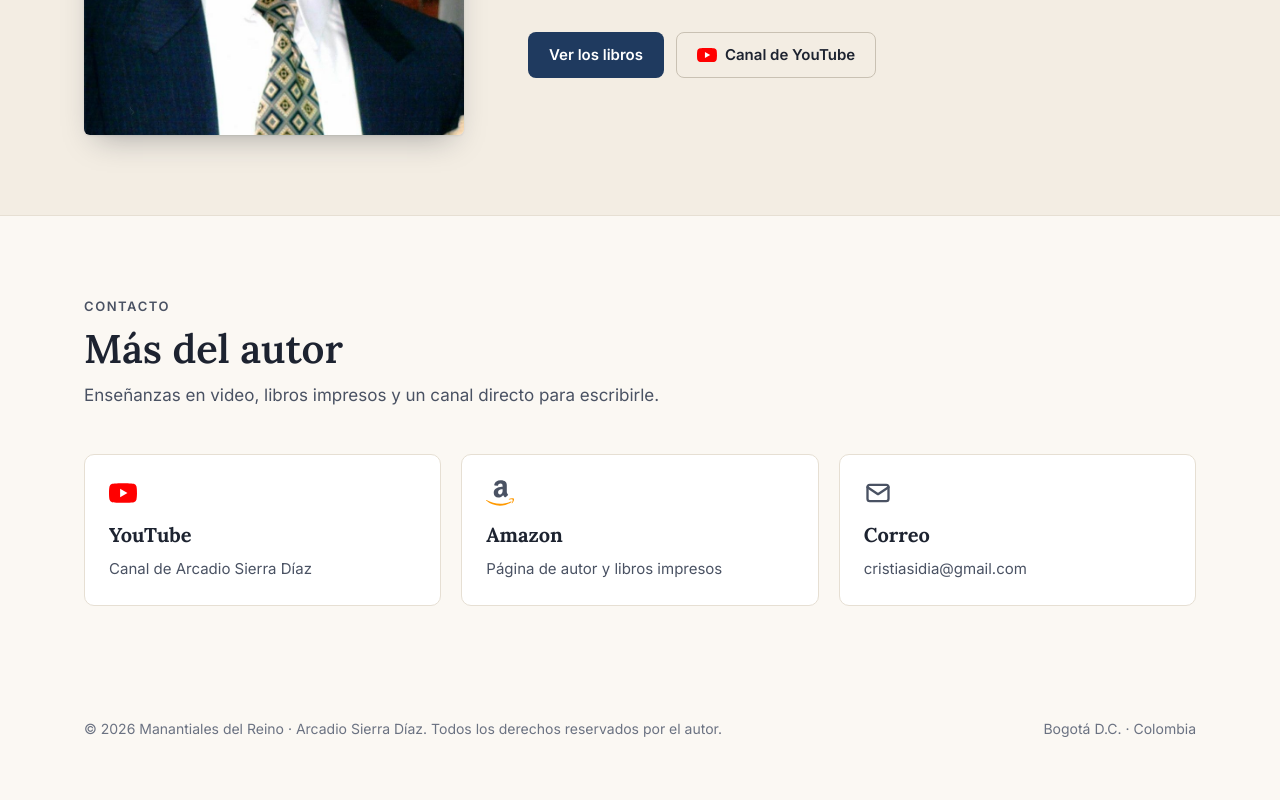
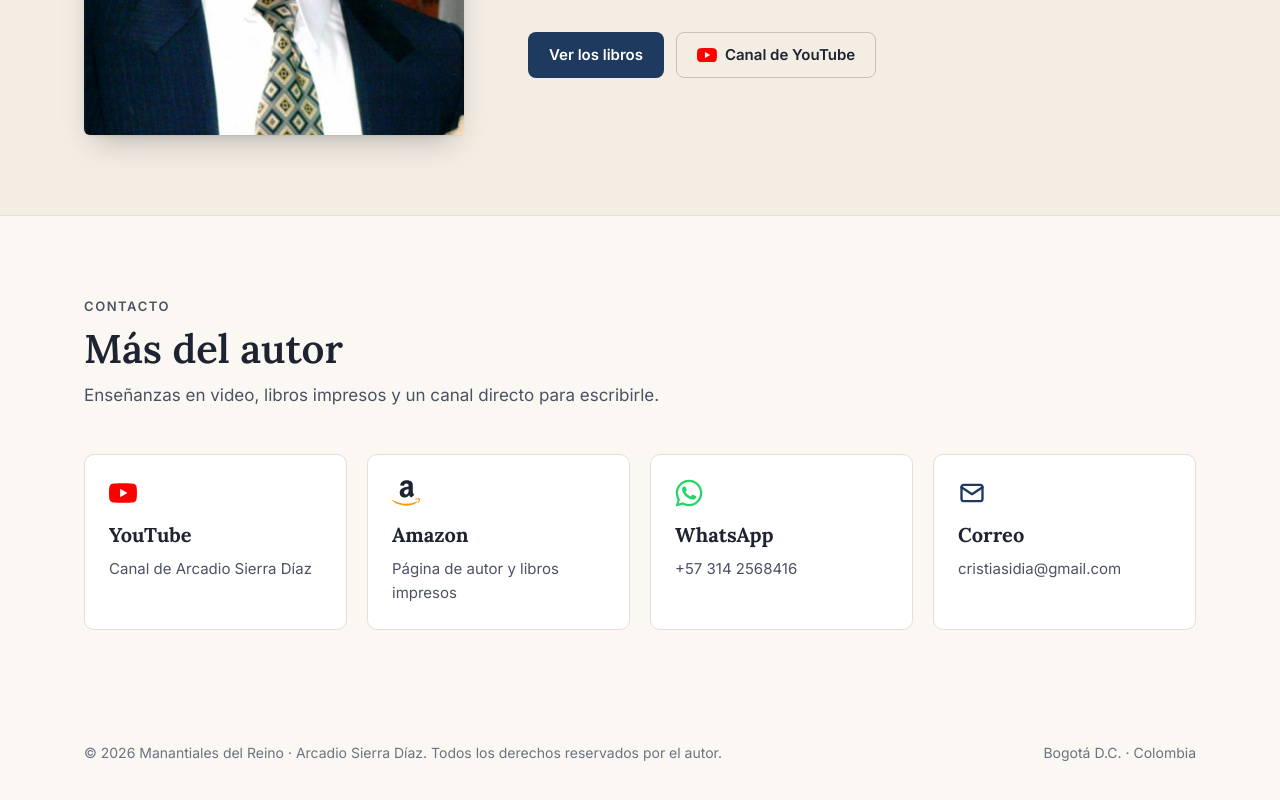
Before and after one commit to jonathanrchamorro/manantialesdelreino, a Next.js app: page / in a window 1280 px wide. Shown: the part 3649-4449 px from the top of the page. Built offline with nearby package versions, Linux system fonts and the light colour scheme; grey boxes are pictures that could not be loaded.

Commit message:
feat: add WhatsApp card to the contact section

```diff
--- a/src/app/globals.css
+++ b/src/app/globals.css
@@ -415,14 +415,18 @@ p {
   font-size: 20px;
 }
 
-.contact-icon {
+.contact-card .contact-icon {
   display: inline-flex;
   margin-bottom: 6px;
   color: var(--ink);
 }
 
-.contact-icon-mail {
+.contact-card .contact-icon-mail {
   color: var(--accent);
+}
+
+.contact-card .contact-icon-whatsapp {
+  color: #25d366;
 }
 
 .contact-card span {
--- a/src/app/page.tsx
+++ b/src/app/page.tsx
@@ -5,7 +5,7 @@ import SiteFooter from "@/components/SiteFooter";
 import BookActions from "@/components/BookActions";
 import VideoGallery from "@/components/VideoGallery";
 import { VIDEOS } from "@/data/videos";
-import { AmazonLogo, MailIcon, YouTubeLogo } from "@/components/Icons";
+import { AmazonLogo, MailIcon, WhatsAppLogo, YouTubeLogo } from "@/components/Icons";
 
 export default function Home() {
   return (
@@ -137,6 +137,13 @@ export default function Home() {
                 <strong>Amazon</strong>
                 <span>Página de autor y libros impresos</span>
               </a>
+              <a className="contact-card" href={AUTHOR.whatsapp.url} target="_blank" rel="noopener noreferrer">
+                <span className="contact-icon contact-icon-whatsapp">
+                  <WhatsAppLogo />
+                </span>
+                <strong>WhatsApp</strong>
+                <span>{AUTHOR.whatsapp.display}</span>
+              </a>
               <div className="contact-card">
                 <span className="contact-icon contact-icon-mail">
                   <MailIcon />
--- a/src/components/Icons.tsx
+++ b/src/components/Icons.tsx
@@ -93,3 +93,10 @@ export const MailIcon = ({ size = 28 }: IconProps) => (
     <path d="M3 7l9 6 9-6" />
   </svg>
 );
+
+// WhatsApp mark (Simple Icons, CC0). Uses currentColor so callers pick white or brand green.
+export const WhatsAppLogo = ({ size = 28 }: IconProps) => (
+  <svg width={size} height={size} viewBox="0 0 24 24" fill="currentColor" aria-hidden="true">
+    <path d="M17.47 14.38c-.3-.15-1.75-.86-2.02-.96-.27-.1-.47-.15-.67.15-.2.3-.77.96-.94 1.16-.17.2-.35.22-.64.07-.3-.15-1.25-.46-2.38-1.47-.88-.79-1.48-1.76-1.65-2.06-.17-.3-.02-.46.13-.6.13-.13.3-.35.45-.52.15-.17.2-.3.3-.5.1-.2.05-.37-.02-.52-.08-.15-.67-1.6-.92-2.2-.24-.58-.49-.5-.67-.5h-.57c-.2 0-.52.07-.79.37-.27.3-1.04 1.02-1.04 2.48s1.07 2.88 1.21 3.07c.15.2 2.1 3.2 5.08 4.49.71.31 1.26.49 1.7.62.71.23 1.36.2 1.87.12.57-.08 1.75-.71 2-1.4.25-.7.25-1.29.17-1.41-.07-.12-.27-.2-.57-.35zM12.05 21.5h-.01a9.43 9.43 0 0 1-4.8-1.32l-.35-.2-3.57.93.95-3.48-.22-.36a9.4 9.4 0 0 1-1.44-5.02c0-5.2 4.23-9.43 9.45-9.43 2.52 0 4.89.99 6.67 2.77a9.37 9.37 0 0 1 2.76 6.67c0 5.2-4.24 9.44-9.44 9.44zm8.03-17.47A11.3 11.3 0 0 0 12.05.7C5.79.7.7 5.79.7 12.04c0 2 .52 3.95 1.51 5.67L.6 23.6l6.02-1.58a11.33 11.33 0 0 0 5.42 1.38h.01c6.25 0 11.34-5.09 11.35-11.34 0-3.03-1.18-5.88-3.32-8.02z" />
+  </svg>
+);
--- a/src/components/WhatsAppButton.tsx
+++ b/src/components/WhatsAppButton.tsx
@@ -1,4 +1,5 @@
 import { AUTHOR } from "@/data/books";
+import { WhatsAppLogo } from "@/components/Icons";
 
 export default function WhatsAppButton() {
   return (
@@ -10,9 +11,7 @@ export default function WhatsAppButton() {
       aria-label={`Escribir por WhatsApp al ${AUTHOR.whatsapp.display}`}
       title={`WhatsApp ${AUTHOR.whatsapp.display}`}
     >
-      <svg width="30" height="30" viewBox="0 0 24 24" fill="currentColor" aria-hidden="true">
-        <path d="M17.47 14.38c-.3-.15-1.75-.86-2.02-.96-.27-.1-.47-.15-.67.15-.2.3-.77.96-.94 1.16-.17.2-.35.22-.64.07-.3-.15-1.25-.46-2.38-1.47-.88-.79-1.48-1.76-1.65-2.06-.17-.3-.02-.46.13-.6.13-.13.3-.35.45-.52.15-.17.2-.3.3-.5.1-.2.05-.37-.02-.52-.08-.15-.67-1.6-.92-2.2-.24-.58-.49-.5-.67-.5h-.57c-.2 0-.52.07-.79.37-.27.3-1.04 1.02-1.04 2.48s1.07 2.88 1.21 3.07c.15.2 2.1 3.2 5.08 4.49.71.31 1.26.49 1.7.62.71.23 1.36.2 1.87.12.57-.08 1.75-.71 2-1.4.25-.7.25-1.29.17-1.41-.07-.12-.27-.2-.57-.35zM12.05 21.5h-.01a9.43 9.43 0 0 1-4.8-1.32l-.35-.2-3.57.93.95-3.48-.22-.36a9.4 9.4 0 0 1-1.44-5.02c0-5.2 4.23-9.43 9.45-9.43 2.52 0 4.89.99 6.67 2.77a9.37 9.37 0 0 1 2.76 6.67c0 5.2-4.24 9.44-9.44 9.44zm8.03-17.47A11.3 11.3 0 0 0 12.05.7C5.79.7.7 5.79.7 12.04c0 2 .52 3.95 1.51 5.67L.6 23.6l6.02-1.58a11.33 11.33 0 0 0 5.42 1.38h.01c6.25 0 11.34-5.09 11.35-11.34 0-3.03-1.18-5.88-3.32-8.02z" />
-      </svg>
+      <WhatsAppLogo size={30} />
     </a>
   );
 }
```
